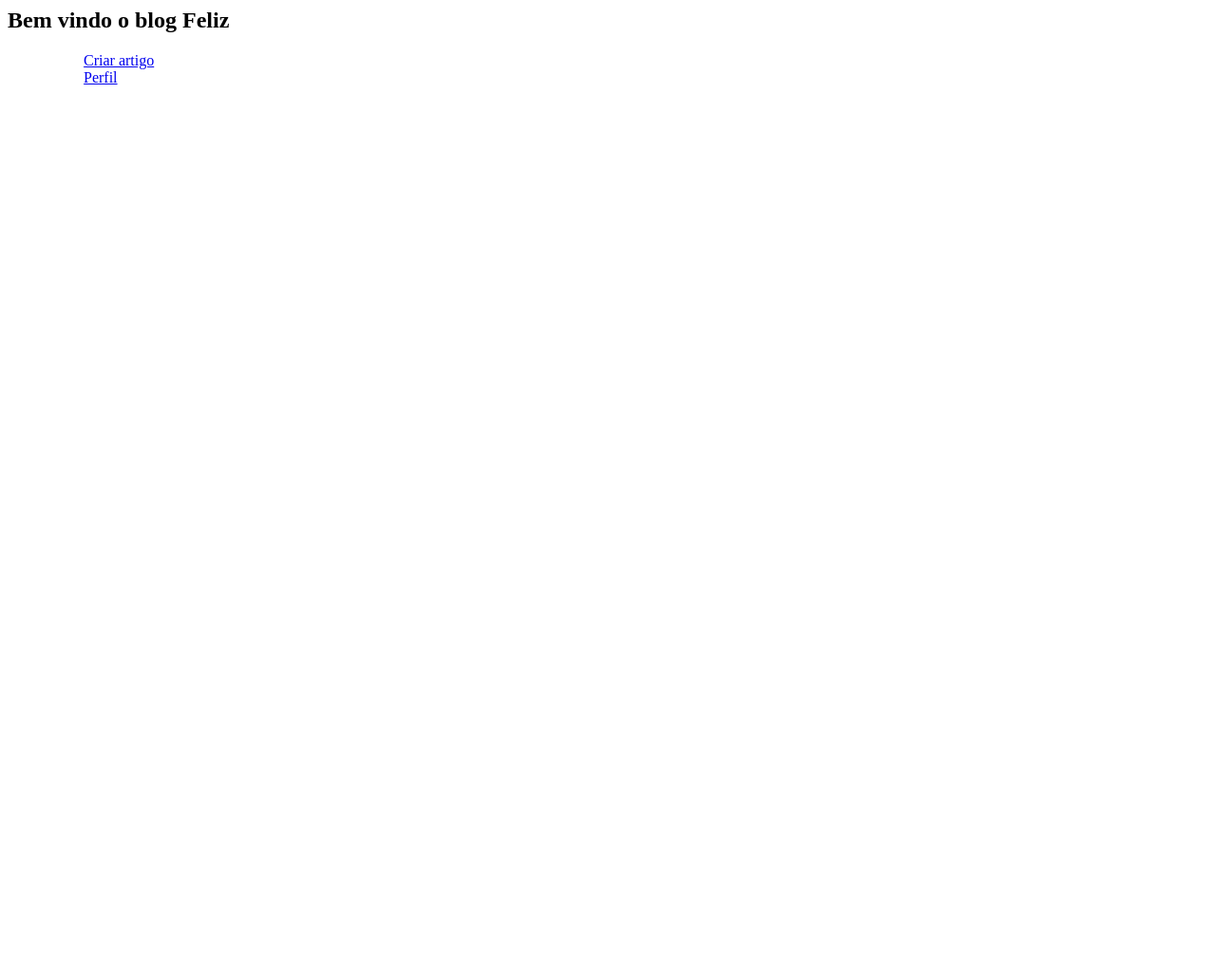
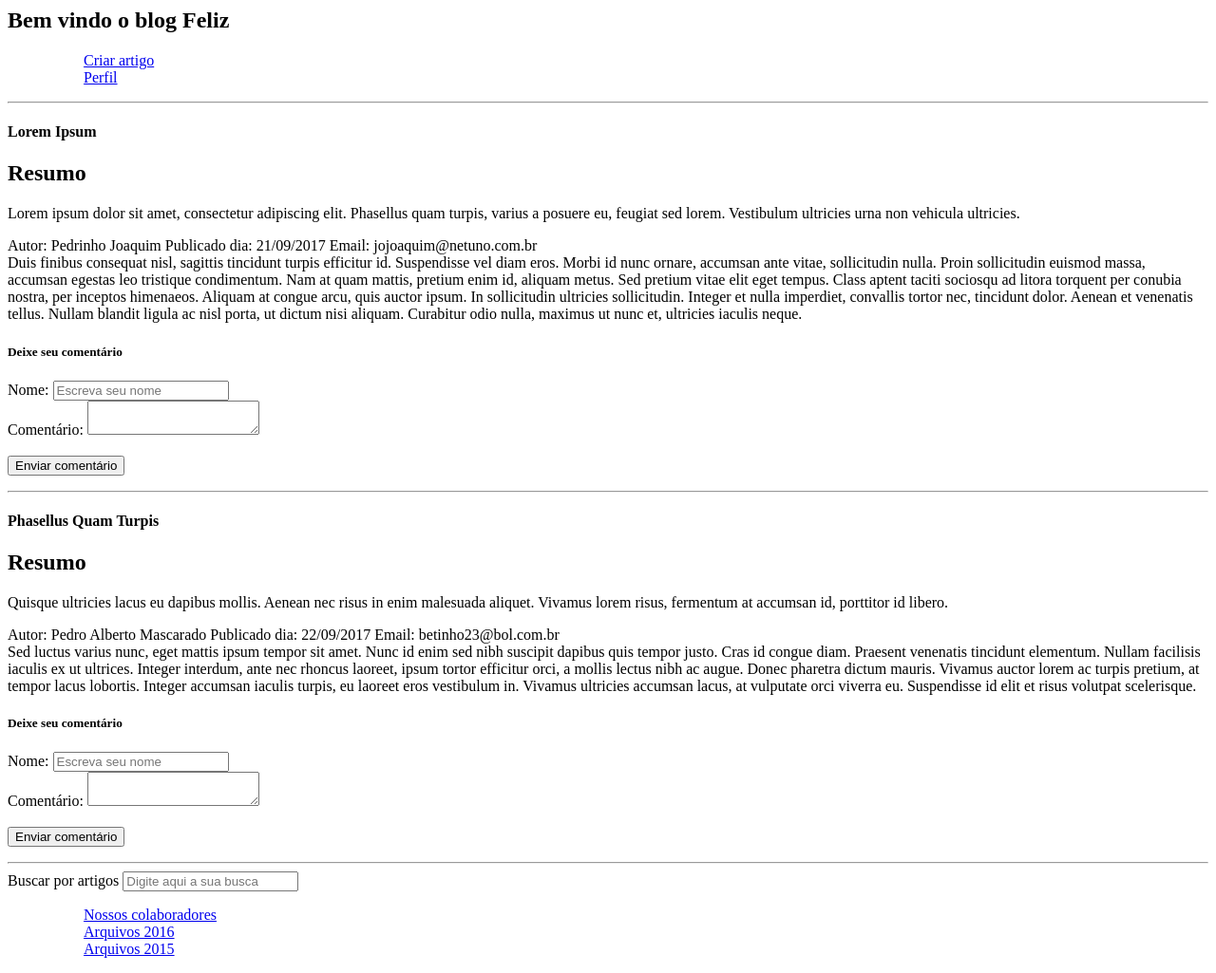
Before and after one commit to PacoGiordani/WEB1, a plain HTML site: page index.html in a window 1280 px wide. Shown: the whole page at 95% size. Before the commit the page ends 800 px from the top, so only its background shows below. Drawn offline with Linux system fonts and the light colour scheme.

Commit message:
Esse commit adiciona dois artigos ao arquivo index e a tag aside com os links e o campo de busca

```diff
--- a/index.html
+++ b/index.html
@@ -10,25 +10,150 @@
     <header>
       <h1>Bem vindo o blog Feliz</h1>
       <div>
-
         <nav>
           <ul>
-
             <ol>
                 <a href="novo_artigo.html">Criar artigo</a>
             </ol>
-
             <ol>
                 <a href="perfil.html">Perfil</a>
             </ol>
-
           </ul>
         </nav>
-
       </div>
     </header>
 
+    <hr />
+
     <main>
+      <article>
+        <section>
+          <header>
+            <h1>Lorem Ipsum</h1>
+            <div>
+              <h2>Resumo</h2>
+              <p>
+                Lorem ipsum dolor sit amet, consectetur adipiscing elit. Phasellus quam turpis,
+                varius a posuere eu, feugiat sed lorem. Vestibulum ultricies urna non vehicula ultricies.
+              </p>
+            </div>
+            <div>
+              <span>Autor: Pedrinho Joaquim</span>
+              <span>Publicado dia: 21/09/2017</span>
+              <span>Email: jojoaquim@netuno.com.br</span>
+            </div>
+          </header>
+
+          <main>
+            Duis finibus consequat nisl, sagittis tincidunt turpis efficitur id. Suspendisse vel diam eros.
+            Morbi id nunc ornare, accumsan ante vitae, sollicitudin nulla. Proin sollicitudin euismod massa,
+            accumsan egestas leo tristique condimentum. Nam at quam mattis, pretium enim id, aliquam metus.
+            Sed pretium vitae elit eget tempus. Class aptent taciti sociosqu ad litora torquent per conubia
+            nostra, per inceptos himenaeos. Aliquam at congue arcu, quis auctor ipsum. In sollicitudin ultricies
+            sollicitudin. Integer et nulla imperdiet, convallis tortor nec, tincidunt dolor. Aenean et venenatis
+            tellus. Nullam blandit ligula ac nisl porta, ut dictum nisi aliquam. Curabitur odio nulla, maximus
+            ut nunc et, ultricies iaculis neque.
+          </main>
+
+          <footer>
+            <form name="formulario_comentario">
+
+            <h5>Deixe seu comentário</h5>
+
+            <div>
+              <label>Nome: </label>
+              <input type="text" placeholder="Escreva seu nome"/>
+            </div>
+
+            <div>
+              <label>Comentário: </label>
+              <textarea maxlength="140"></textarea>
+            </div>
+
+            <br />
+
+            <button type="submit">Enviar comentário</button>
+
+            </form>
+          </footer>
+        </section>
+      </article>
+
+      <hr />
+
+      <article>
+        <section>
+          <header>
+            <h1>Phasellus Quam Turpis</h1>
+            <div>
+              <h2>Resumo</h2>
+              <p>
+                Quisque ultricies lacus eu dapibus mollis. Aenean nec risus in enim malesuada aliquet.
+                Vivamus lorem risus, fermentum at accumsan id, porttitor id libero.
+              </p>
+            </div>
+            <div>
+              <span>Autor: Pedro Alberto Mascarado</span>
+              <span>Publicado dia: 22/09/2017</span>
+              <span>Email: betinho23@bol.com.br</span>
+            </div>
+          </header>
+
+          <main>
+            Sed luctus varius nunc, eget mattis ipsum tempor sit amet. Nunc id enim sed nibh suscipit
+            dapibus quis tempor justo. Cras id congue diam. Praesent venenatis tincidunt elementum.
+            Nullam facilisis iaculis ex ut ultrices. Integer interdum, ante nec rhoncus laoreet,
+            ipsum tortor efficitur orci, a mollis lectus nibh ac augue. Donec pharetra dictum mauris.
+            Vivamus auctor lorem ac turpis pretium, at tempor lacus lobortis. Integer accumsan iaculis
+            turpis, eu laoreet eros vestibulum in. Vivamus ultricies accumsan lacus, at vulputate orci
+            viverra eu. Suspendisse id elit et risus volutpat scelerisque.
+          </main>
+
+          <footer>
+            <form name="formulario_comentario">
+
+            <h5>Deixe seu comentário</h5>
+
+            <div>
+              <label>Nome: </label>
+              <input type="text" placeholder="Escreva seu nome"/>
+            </div>
+
+            <div>
+              <label>Comentário: </label>
+              <textarea maxlength="140"></textarea>
+            </div>
+            <br />
+            <button type="submit">Enviar comentário</button>
+
+            </form>
+          </footer>
+        </section>
+      </article>
+
+      <hr />
+
+      <aside>
+        <div>
+          <label id="buscar-artigos">Buscar por artigos</label>
+          <input id="busca-artios" type="text" placeholder="Digite aqui a sua busca" />
+        </div>
+        <div>
+          <nav>
+            <ul>
+              <ol>
+                  <a href="colaboradores.html">Nossos colaboradores</a>
+              </ol>
+              <ol>
+                  <a href="posts_2016.html">Arquivos 2016</a>
+              </ol>
+              <ol>
+                  <a href="posts_2015.html">Arquivos 2015</a>
+              </ol>
+            </ul>
+          </nav>
+
+      </aside>
 
     </main>
 
```
